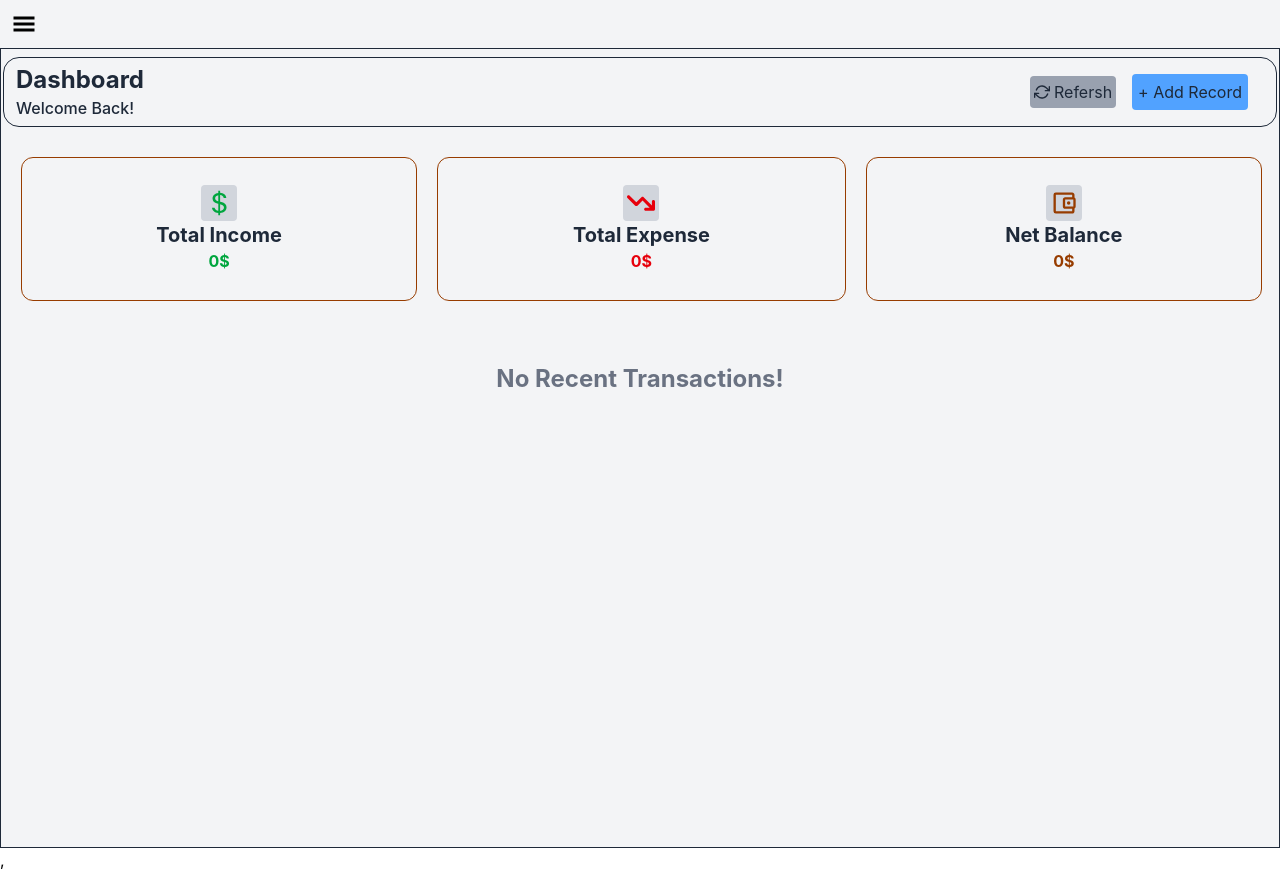
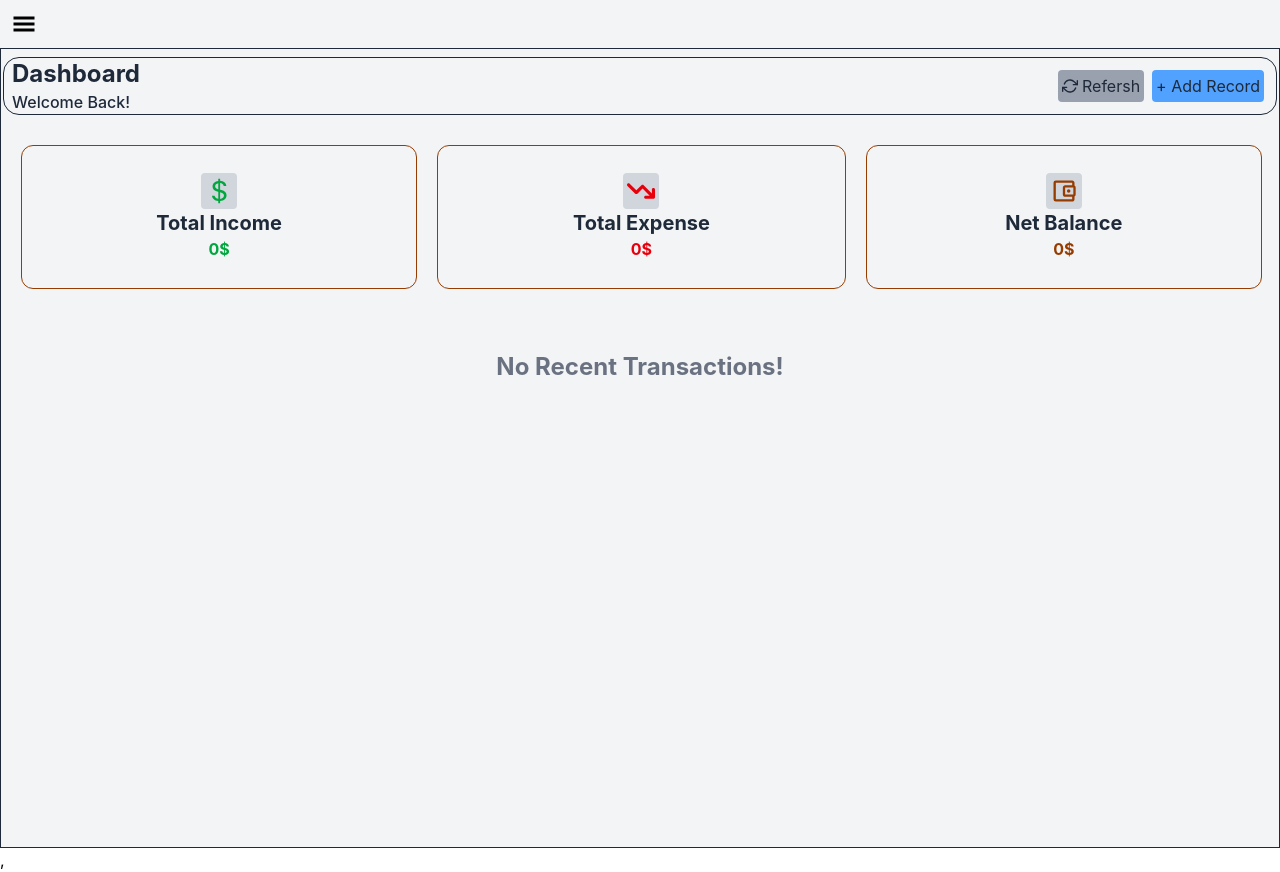
Before and after one commit to QasimMehmood-05/Expense-Tracker, a React (Vite) app: page / in a window 1280 px wide. Built offline with nearby package versions, Linux system fonts and the light colour scheme.

Commit message:
header changed

```diff
--- a/src/components/Dashboard/Header.jsx
+++ b/src/components/Dashboard/Header.jsx
@@ -8,15 +8,15 @@ const Header = () => {
 
   return (
     <>
-      <div className='parent border rounded-2xl flex justify-between items-center px-3 m-2 mx-0.5'>
+      <div className='parent border rounded-2xl flex justify-between items-center px-2 m-2 mx-0.5'>
         <div className='lheader font-bold'>
           <h2 className='  text-xl md:text-2xl'>Dashboard</h2>
           <p className='font-medium '>Welcome Back!</p>
         </div>
-        <div className='Rheader m-2 flex  justify-center items-center gap-2'>
+        <div className='Rheader m-1 flex  justify-center items-center gap-2'>
           <button className='bg-gray-400 rounded  p-1 flex items-center justify-center gap-x-1 hover:scale-105 ' > <FiRefreshCw />
-            <span>Refersh</span></button>
-          <button onClick={() => { setshowmodal(true)  }} className='  bg-blue-400 rounded  hover:scale-105  my-2 py-1.5 px-1.5 mx-2' >  + Add Record</button>
+            Refersh</button>
+          <button onClick={() => { setshowmodal(true)  }} className='  bg-blue-400 rounded  hover:scale-105  my-1 p-1' >  + Add Record</button>
         </div>
       </div>
 
```
